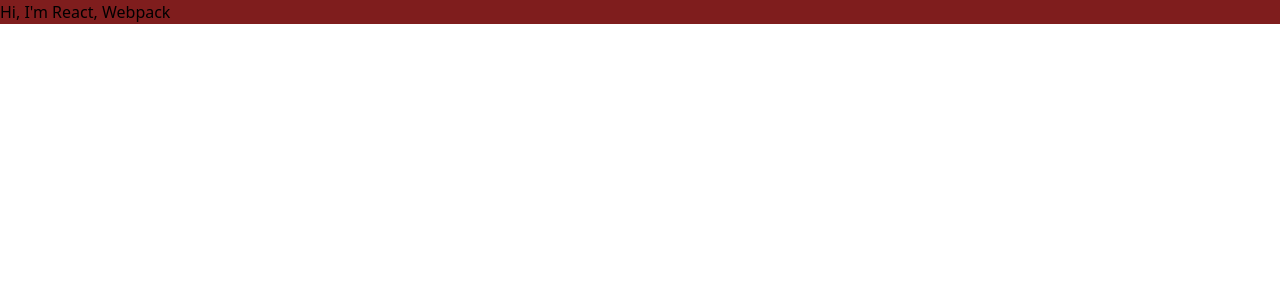
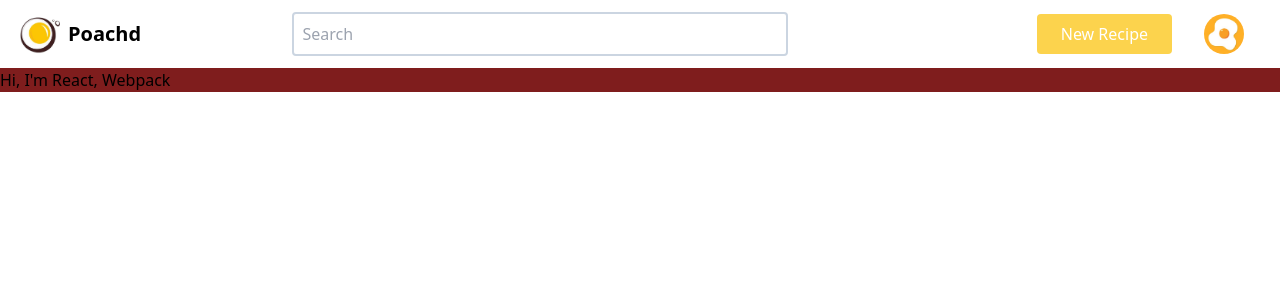
Before and after one commit to gitJanaeW/poachd, a React app: page / in a window 1280 px wide. Shown: the top 300 px of the page. Built offline with nearby package versions, Linux system fonts and the light colour scheme.

Commit message:
testing webpack + tailwind

```diff
--- a/src/App.js
+++ b/src/App.js
@@ -1,12 +1,12 @@
 import React, {Suspense, lazy} from "react";
 import {BrowserRouter, Routes, Route} from "react-router-dom";
-// import Nav from "./components/Nav";
+import Nav from "./components/Nav.js";
 // const About = lazy(() => import('./components/About'));
 
 const App = () => {
     return(
         <BrowserRouter>
-            {/* <Nav/> */}
+            <Nav/>
             <h1 className="bg-red-900 text-yellow">Hi, I'm React, Webpack</h1>
                 {/* <Suspense fallback={<div style={{minHeight:"10vh"}}></div>}>
                     <Routes>
--- /dev/null
+++ b/src/components/Nav.js
@@ -0,0 +1,30 @@
+import React from "react";
+import favicon from "../../public/favicon.png";
+import profileImg from "../../public/images/profile-photo.jpg";
+
+export default function Nav() {
+    return (
+        <nav className="px-5 py-3 bg-white shadow flex justify-between items-center">
+            <div>
+                <div className="flex justify-between items-center w-10">
+                    <img src={favicon} alt='Poachd logo, which is an anstract sunny side up egg'/>
+                    <h1 className="text-xl mx-2 font-bold">Poachd</h1>
+                    <span className="text-3xl cursor-pointer mx-2 md:hidden block">
+                    <ion-icon name="menu" onclick="Menu(this)"></ion-icon>
+                    </span>
+                </div>
+            </div>
+            <form className="my-6 md:my-0 w-2/5">
+                <input className='p-2 text-l w-full border-2 border-slate-300 rounded' type="text" id="search" placeholder='Search'></input>
+            </form>
+            <ul className="md:flex md:items-center z-[-1] md:z-auto md:static absolute bg-white w-full left-0 md:w-auto md:py-0 py-4 md:pl-0 pl-7 md:opacity-100 opacity-0 top-[-400px] transition-all ease-in duration-500">
+                <button className="bg-amber-300 text-white font-medium duration-500 px-6 py-2 mx-4 hover:bg-amber-400 rounded ">
+                    New Recipe
+                </button>
+                <li className="mx-4 my-6 md:my-0">
+                    <img className='rounded-full w-10' src={profileImg} alt="profile icon"/>
+                </li>
+            </ul>
+      </nav>
+    );
+}
```
Also changed, not shown: public/favicon.png (added), public/images/profile-photo.jpg (added).
